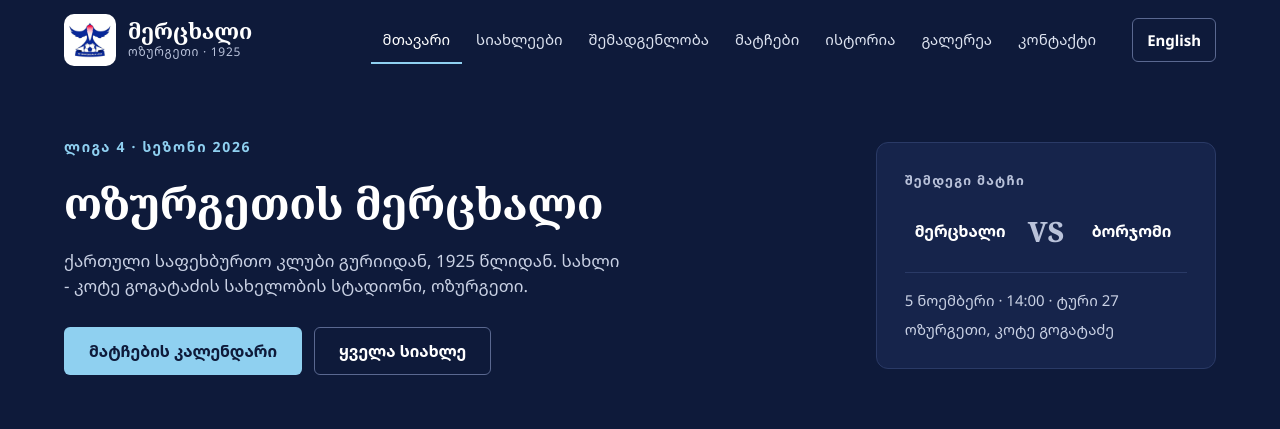
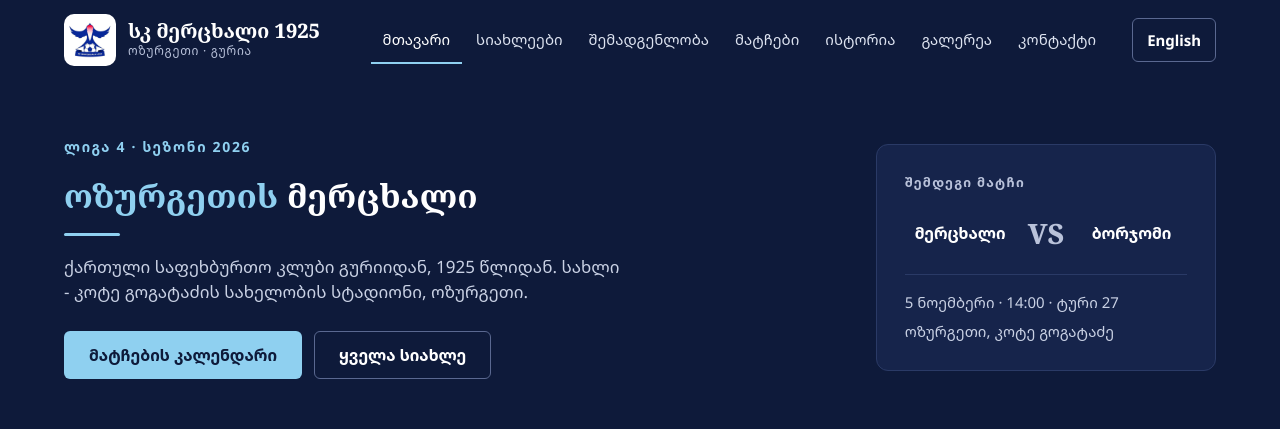
Before and after one commit to GiorgiGiorgadze23/mertskhali-website, a Next.js app: page / in a window 1280 px wide. Shown: the top 429 px of the page. Built offline with nearby package versions, Linux system fonts and the light colour scheme; no server answers; the database is empty.

Commit message:
Header shows სკ მერცხალი 1925; smaller two-tone hero title
Co-Authored-By: Claude Opus 5.5 <noreply@anthropic.com>
Claude-Session: https://claude.ai/code/session_015fLrvXcDpGm8dfszU14tH3

```diff
--- a/app/globals.css
+++ b/app/globals.css
@@ -48,7 +48,7 @@ p { margin: 0; }
 .brand { display: flex; align-items: center; gap: 12px; color: #fff; text-decoration: none; margin-right: auto; }
 .brand:hover { color: #fff; }
 .brand img { width: 52px; height: 52px; object-fit: contain; background: #fff; border-radius: 10px; padding: 3px; flex: none; }
-.brand-name { font-family: var(--serif); font-weight: 800; font-size: 22px; line-height: 1.1; display: block; }
+.brand-name { font-family: var(--serif); font-weight: 800; font-size: 20px; line-height: 1.1; display: block; }
 .brand-sub { font-size: 12px; color: var(--on-dark-2); letter-spacing: .06em; display: block; }
 .nav { display: flex; flex-wrap: wrap; gap: 2px; font-size: 15px; font-weight: 500; }
 .nav a { color: #dde3f0; text-decoration: none; padding: 12px 12px; border-bottom: 2px solid transparent; }
@@ -64,7 +64,7 @@ p { margin: 0; }
 @media (max-width: 980px) {
   .site-header .inner { padding: 10px 16px; }
   .brand img { width: 44px; height: 44px; }
-  .brand-name { font-size: 20px; }
+  .brand-name { font-size: 17px; }
   .menu-btn { display: inline-flex; }
   .lang-long { display: none; }
   .lang-short { display: inline; }
@@ -99,8 +99,10 @@ p { margin: 0; }
 /* hero */
 .hero { background: var(--ink); color: #fff; }
 .hero .inner { display: flex; flex-wrap: wrap; gap: 48px; align-items: center; padding: 56px 24px 64px; max-width: 1200px; margin: 0 auto; }
-.hero-copy { flex: 999 1 520px; min-width: 0; display: flex; flex-direction: column; gap: 20px; }
-.hero h1 { font-family: var(--serif); font-weight: 800; font-size: clamp(30px, 3.6vw, 44px); line-height: 1.15; }
+.hero-copy { flex: 999 1 520px; min-width: 0; display: flex; flex-direction: column; gap: 18px; }
+.hero h1 { font-family: var(--serif); font-weight: 600; font-size: clamp(26px, 2.6vw, 34px); line-height: 1.25; letter-spacing: .01em; }
+.hero h1 .accent { color: var(--sky); }
+.hero h1::after { content: ""; display: block; width: 56px; height: 3px; border-radius: 2px; background: var(--sky); margin-top: 16px; }
 .hero p { font-size: 17px; color: var(--on-dark); max-width: 560px; }
 .hero-actions { display: flex; flex-wrap: wrap; gap: 12px; margin-top: 8px; }
 .next-match { flex: 1 1 340px; background: var(--ink-2); border: 1px solid var(--ink-line); border-radius: 12px; padding: 28px; display: flex; flex-direction: column; gap: 20px; }
--- a/components/SiteHeader.tsx
+++ b/components/SiteHeader.tsx
@@ -26,7 +26,7 @@ export default function SiteHeader({ lang }: { lang: Lang }) {
         <Link href={L(lang, "/")} className="brand">
           <img src="/logo.png" alt={d.clubFull} width={52} height={52} />
           <span>
-            <span className="brand-name">{d.clubShort}</span>
+            <span className="brand-name">{d.clubFull}</span>
             <span className="brand-sub">{d.clubSub}</span>
           </span>
         </Link>
--- a/components/pages/HomePage.tsx
+++ b/components/pages/HomePage.tsx
@@ -24,7 +24,9 @@ export default async function HomePage({ lang }: { lang: Lang }) {
             <span className="eyebrow">
               {d.league} · {d.season}
             </span>
-            <h1>{d.heroTitle}</h1>
+            <h1 className="hero-title">
+              <span className="accent">{d.heroTitle.split(" ")[0]}</span> {d.heroTitle.split(" ").slice(1).join(" ")}
+            </h1>
             <p>{d.heroText}</p>
             <div className="hero-actions">
               <Link href={L(lang, "/matches")} className="btn btn-primary">{d.fixtures}</Link>
--- a/lib/i18n.ts
+++ b/lib/i18n.ts
@@ -7,7 +7,7 @@ export const dict = {
   ka: {
     clubFull: "სკ მერცხალი 1925",
     clubShort: "მერცხალი",
-    clubSub: "ოზურგეთი · 1925",
+    clubSub: "ოზურგეთი · გურია",
     metaTitle: "სკ მერცხალი 1925 — ოზურგეთი",
     metaDesc: "ოზურგეთის მერცხლის ოფიციალური საიტი: სიახლეები, შემადგენლობა, მატჩები და ტურნირის ცხრილი.",
     nav: { home: "მთავარი", news: "სიახლეები", squad: "შემადგენლობა", matches: "მატჩები", history: "ისტორია", gallery: "გალერეა", contact: "კონტაქტი" },
@@ -89,7 +89,7 @@ export const dict = {
   en: {
     clubFull: "FC Mertskhali 1925",
     clubShort: "Mertskhali",
-    clubSub: "Ozurgeti · 1925",
+    clubSub: "Ozurgeti · Guria",
     metaTitle: "FC Mertskhali 1925 — Ozurgeti",
     metaDesc: "Official website of FC Mertskhali Ozurgeti: news, squad, fixtures, results and league table.",
     nav: { home: "Home", news: "News", squad: "Squad", matches: "Matches", history: "History", gallery: "Gallery", contact: "Contact" },
```
Also changed, not shown: 1 other file (tests, documents, lock files or other folders).
